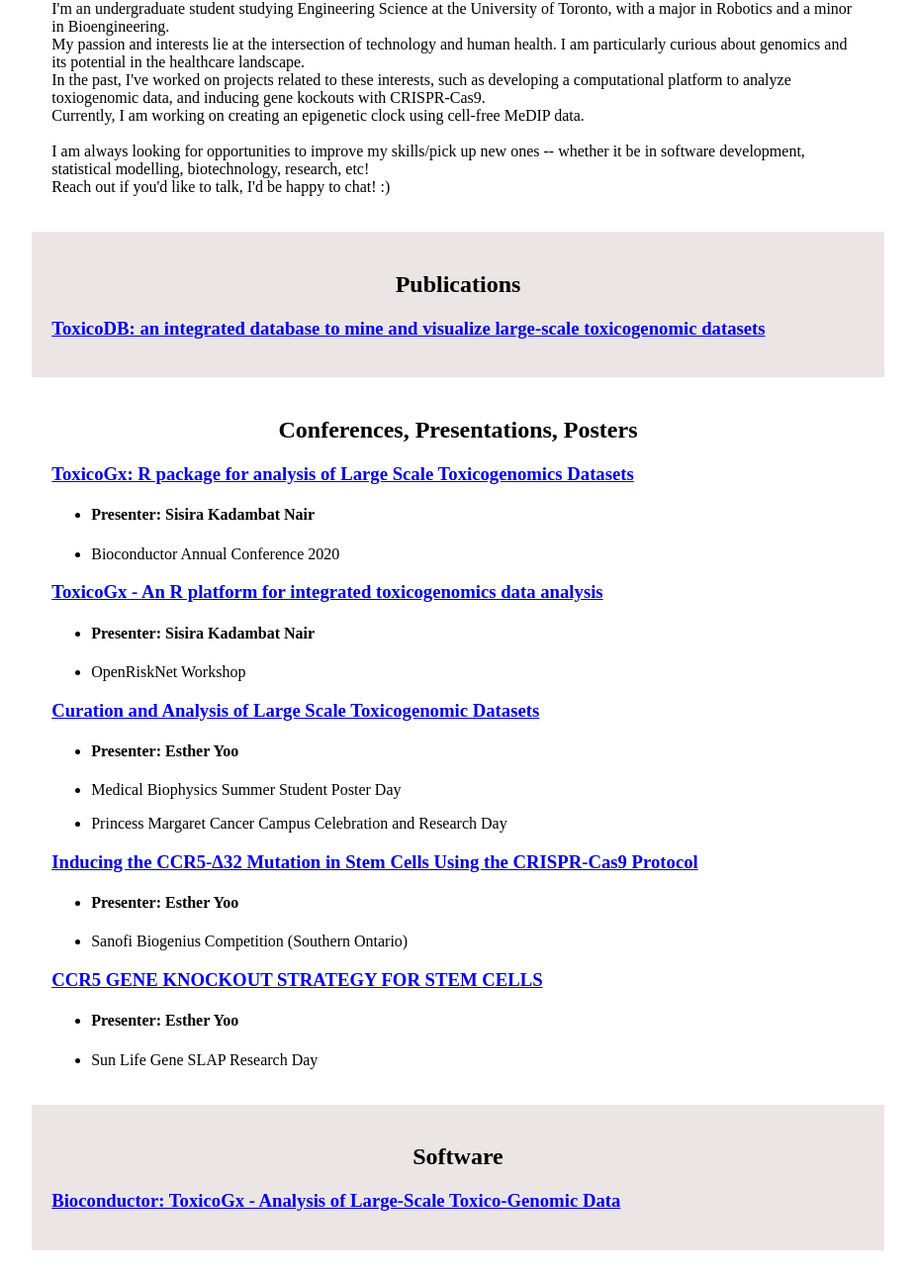
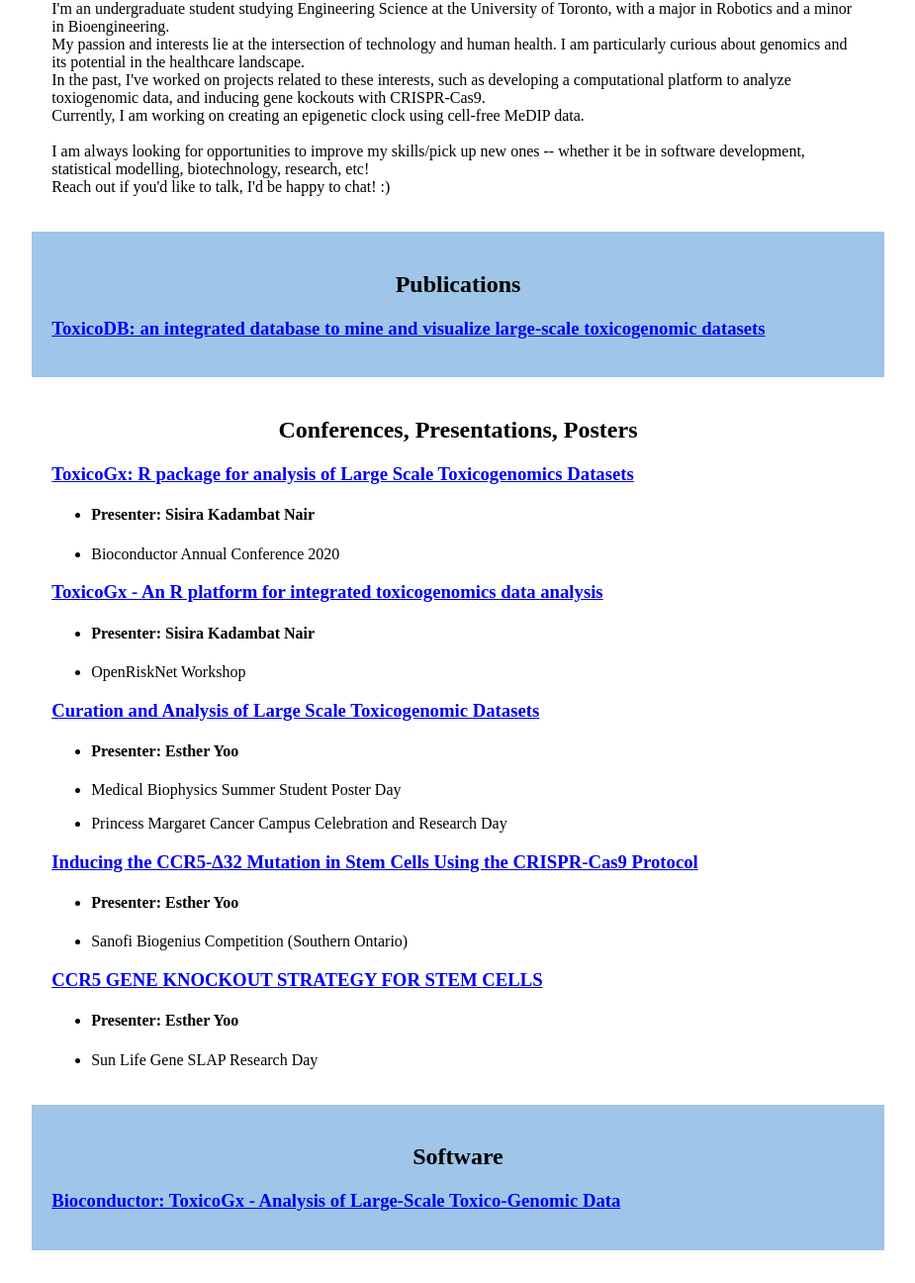
Before and after one commit to Eggstar2346/Eggstar2346.github.io, a plain HTML site: page index.html in a window 1280 px wide. Shown: the part 549-1845 px from the top of the page at 99% size, without its empty margins (177-1102 px from the left). Drawn offline with Linux system fonts and the light colour scheme.

Commit message:
Change section divider colour to blue

```diff
--- a/index.html
+++ b/index.html
@@ -38,7 +38,7 @@
 </p>
 </div>
 
-<div style="background-color:#ebe6e5;color:black;padding:20px;", class="center">
+<div style="background-color:#9fc5e8;color:black;padding:20px;", class="center">
 <center><h2>Publications</h2></center>
 
 <a href="https://academic.oup.com/nar/article/48/W1/W455/5838860"><h3>ToxicoDB: an integrated database to mine and visualize large-scale toxicogenomic datasets</h3></a>
@@ -81,7 +81,7 @@
 </ul>
 </div>
 
-<div style="background-color:#ebe6e5;color:black;padding:20px;", class="center">
+<div style="background-color:#9fc5e8;color:black;padding:20px;", class="center">
 <center><h2>Software</h2></center>
 	<a href="http://bioconductor.org/packages/devel/bioc/html/ToxicoGx.html"><h3>Bioconductor: ToxicoGx - Analysis of Large-Scale Toxico-Genomic Data</h3></a>
 </div>
```
